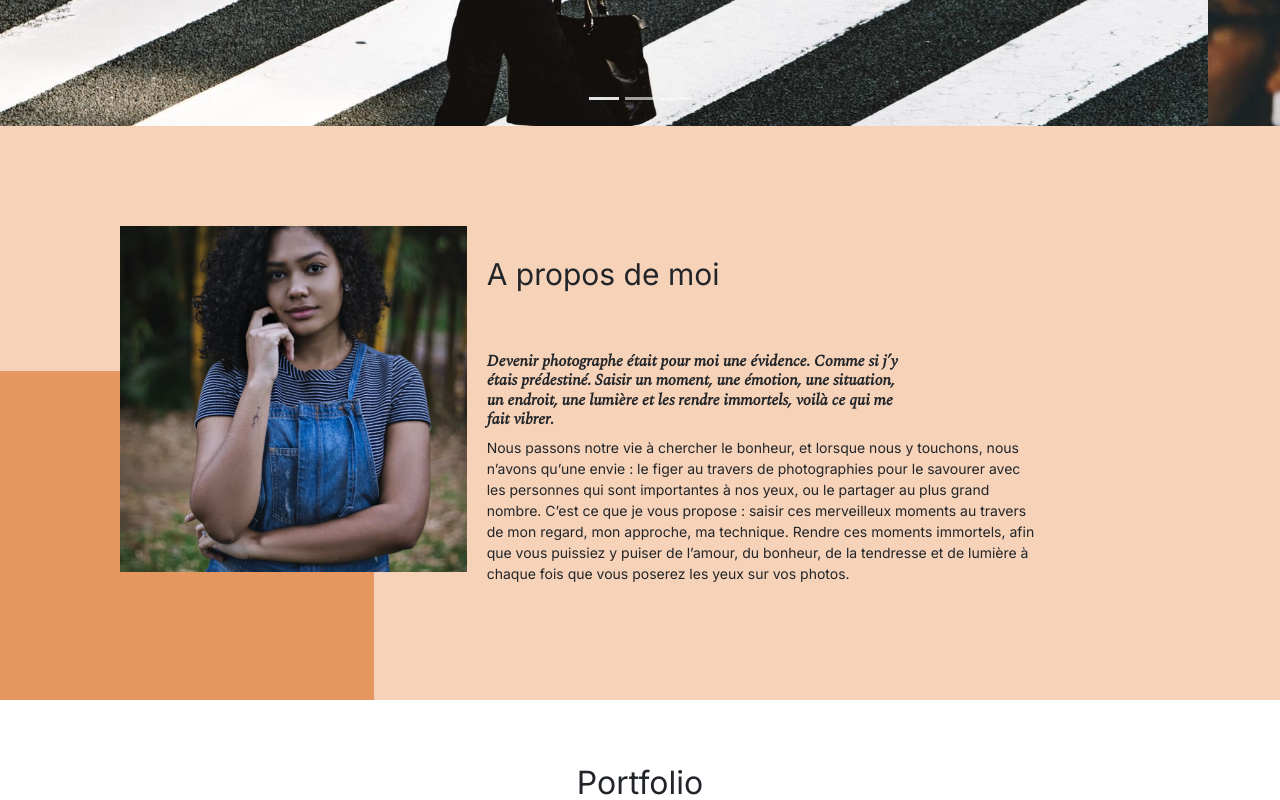
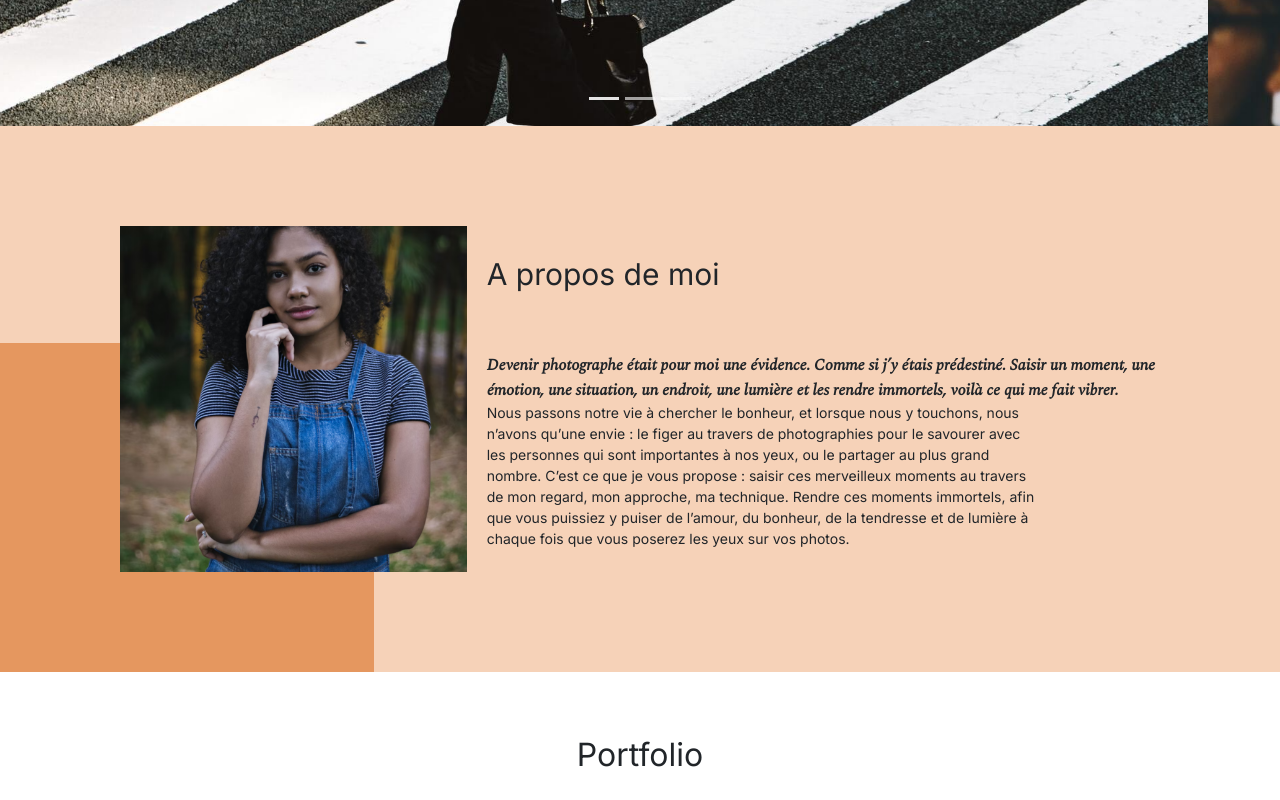
Before and after one commit to FlorianeHJ/OC---Nina-Carducci, a plain HTML site: page index.html in a window 1280 px wide. Shown: the part 565-1365 px from the top of the page. Drawn offline with nearby package versions, Linux system fonts and the light colour scheme; a script that the page names is missing.

Commit message:
modification balise h6 > span

```diff
--- a/index.html
+++ b/index.html
@@ -182,12 +182,12 @@
         </div>
         <div id="about-me">
           <h2 class="about-me__title">A propos de moi</h2>
-          <h6 class="about-me__introduction">
+          <span class="about-me__introduction">
             Devenir photographe était pour moi une évidence. Comme si j’y étais
             prédestiné. Saisir un moment, une émotion, une situation, un
             endroit, une lumière et les rendre immortels, voilà ce qui me fait
             vibrer.
-          </h6>
+          </span>
           <p>
             Nous passons notre vie à chercher le bonheur, et lorsque nous y
             touchons, nous n’avons qu’une envie : le figer au travers de
```
